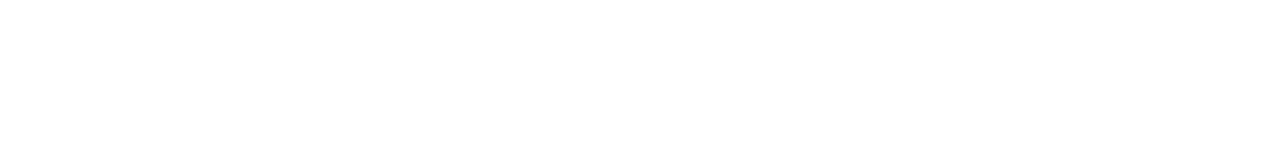
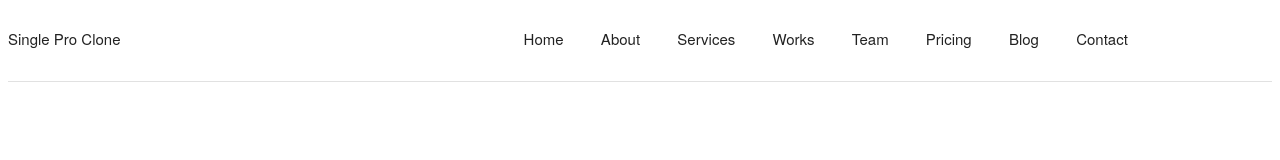
Before and after one commit to jobm/Single-Pro-Clone-Hack, a plain HTML site: page index.html in a window 1280 px wide. Drawn offline with nearby package versions, Linux system fonts and the light colour scheme.

Commit message:
added the navbar

```diff
--- a/css/site.css
+++ b/css/site.css
@@ -1 +1,16 @@
-        1 file(s) copied.
+.nav ul{
+  margin: 0;
+  padding: 0;
+  list-style-type: none;
+  text-align: center;
+}
+.nav ul li{
+  display: inline;
+  margin-right: 4%;
+}
+.lefty{
+  margin-left:20%;
+}
+.top-space{
+  padding-top: 1.5%;
+}
--- a/index.html
+++ b/index.html
@@ -3,19 +3,36 @@
   <head>
     <meta charset="utf-8">
     <title>Single Pro Clone</title>
+      <link rel="stylesheet" href="https://cdnjs.cloudflare.com/ajax/libs/skeleton/2.0.4/skeleton.min.css"/>
+      <link rel="stylesheet" href="css/site.css" media="screen" title="no title" charset="utf-8">
   </head>
   <body>
     <div class="nav-bar">
-      <div class="row">
+      <div class="row top-space">
+        <div class="two columns">
+          <span class="logo">
+            Single Pro <span class="logo-color">Clone</span>
+          </span>
+        </div>
+        <div class="two columns spacer">
 
-      </div>
-      <div class="logo">
-
-      </div>
-      <div class="nav">
-
+        </div>
+        <div class="eight columns lefty">
+          <div class="nav">
+            <ul>
+              <li>Home</li>
+              <li>About</li>
+              <li>Services</li>
+              <li>Works</li>
+              <li>Team</li>
+              <li>Pricing</li>
+              <li>Blog</li>
+              <li>Contact</li>
+            </ul>
+          </div>
+        </div>
       </div>
     </div>
-
+    <hr>
   </body>
 </html>
```
Also changed, not shown: 1 other file.
